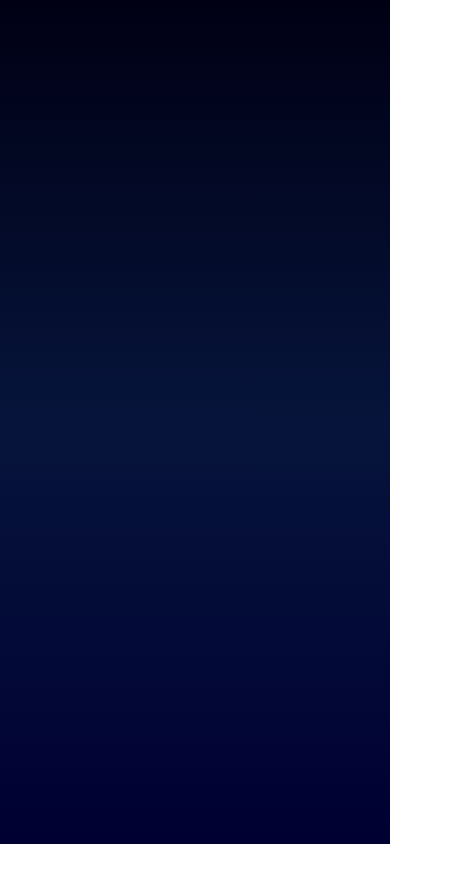
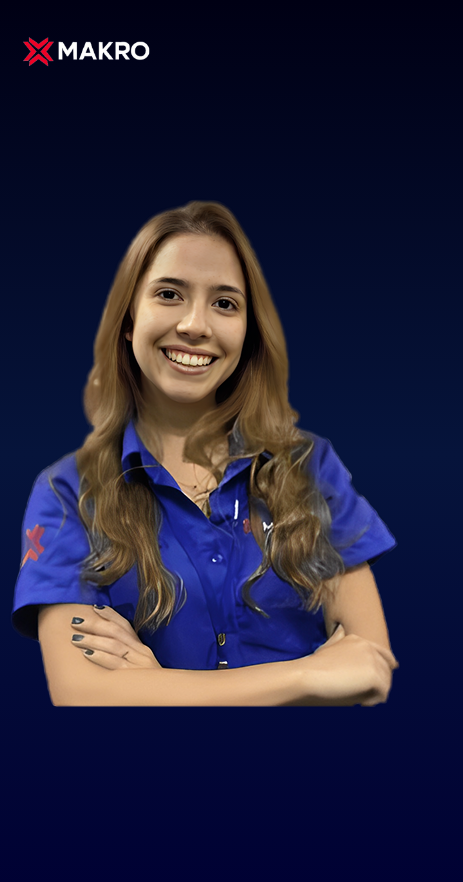
Before and after one commit to Layssaoliveira26/Project-Inovacao-Makro-Capacita, a React (Vite) app in the folder frontend-makro/: page / in a window 390 px wide. Before the commit this address had no page. Shown: the top 882 px of the page, 463 px wide, since content can reach past the window. Before the commit the page ends 844 px from the top, so only its background shows below. Built offline with nearby package versions, Linux system fonts and the light colour scheme.

Commit message:
ajustado login para ficar responsivo e criada pasta home

```diff
--- a/frontend-makro/src/App.jsx
+++ b/frontend-makro/src/App.jsx
@@ -1,5 +1,6 @@
 import { BrowserRouter as Router, Routes, Route } from 'react-router-dom'
 import Login from './pages/Login_Adm/Login'
+import Home from './pages/Home/Home'
 import './App.css'
 
 function App() {
@@ -7,6 +8,7 @@ function App() {
   return (
     <Router>
       <Routes>
+        <Route path="/" element={<Home/>} />
         <Route path="/login_adm" element={<Login/>} />
       </Routes>
     </Router>
--- /dev/null
+++ b/frontend-makro/src/pages/Home/Home.css
@@ -0,0 +1,3 @@
+body {
+    color: white;
+}
--- /dev/null
+++ b/frontend-makro/src/pages/Home/Home.jsx
@@ -0,0 +1,19 @@
+import Logo from '../../assets/logo_makro.png'
+import Representante from '../../assets/representante_makro.png'
+import '../Home/Home.css'
+function Home() {
+    return (
+        <div className='tela_home'>
+            <div className='header'>
+                <div className='logo_makro'>
+                    <img src={Logo} alt='Makro Logo'/>
+                </div>
+                <div className='img_representante'>
+                    <img src={Representante} />
+                </div>
+            </div>
+        </div>
+    )
+}
+
+export default Home
--- a/frontend-makro/src/pages/Login_Adm/Login.css
+++ b/frontend-makro/src/pages/Login_Adm/Login.css
@@ -1,11 +1,10 @@
 @import url('https://fonts.googleapis.com/css2?family=Montserrat:wght@800&display=swap');
-.tela_login {
+.tela_login, .tela_home {
     display: flex;
     position: relative;
     min-height: 100vh;
     justify-content: center;
     align-items: center;
-    padding: 2rem;
     margin:  0 !important;
 
 }
@@ -71,3 +70,13 @@
     width: 300px;
     padding: 0.6rem;
 }
+
+@media (max-width: 500px) {
+
+.input_group input {
+    width: 200px;
+    align-items: center;
+    text-align: center;
+
+}
+}
```
Also changed, not shown: frontend-makro/src/assets/representante_makro.png (added), frontend-makro/src/index.css (line endings or trailing spaces).
